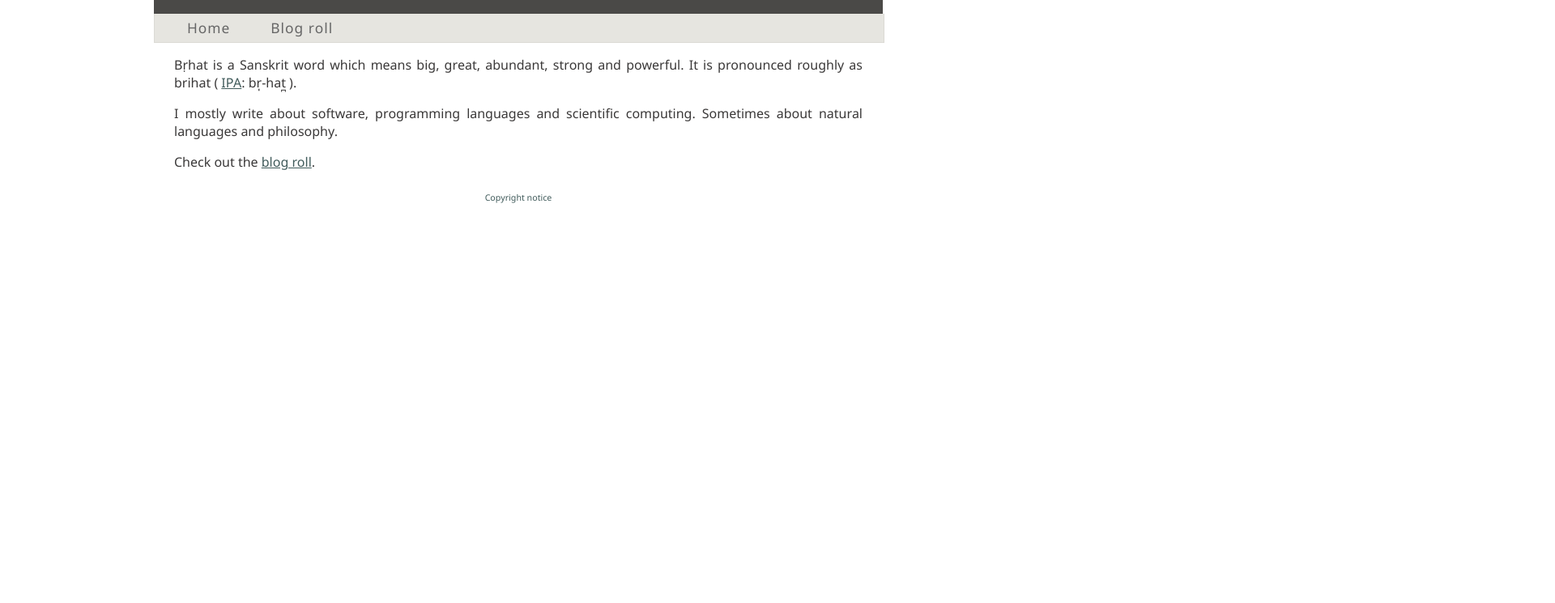
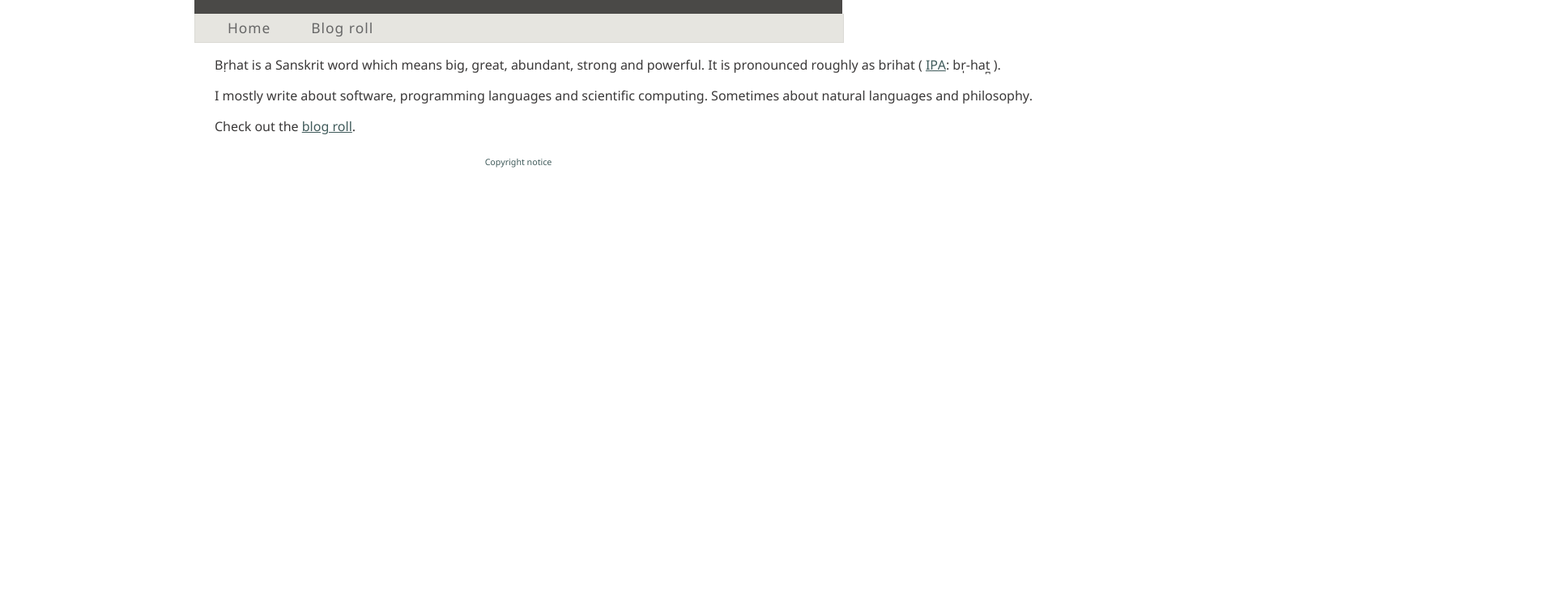
Before and after one commit to brihat/brihat.github.io, a plain HTML site: page index.html in a window 1280 px wide. Shown: the part 55-800 px from the top of the page at 81% size, 1920 px wide, since content can reach past the window. Drawn offline with Linux system fonts and the light colour scheme.

Commit message:
CSS tweaks for Chrome on Android

```diff
--- a/css/style.css
+++ b/css/style.css
@@ -43,7 +43,7 @@ body {
 #container {
         margin: 0;
         margin: 0px auto;
-        width: 900px;
+        width: 800px;
 }
 #header {
         margin-top: -35px;
@@ -63,7 +63,7 @@ body {
         border-left: solid #DBDAD5 1px;
         border-right: solid #DBDAD5 1px;
         border-bottom: solid #DBDAD5 1px;
-        width: 900px;
+        width: 800px;
         height: 35px;
         text-align: right;
 }
@@ -115,7 +115,7 @@ ul.menu li.current_page_item a:active {
 #content {
         float: left;
         margin-left: 25px;
-        width: 850px; /* 900px - 25 left - 25 right */
+        width: 7500px; /* 800px - 25 left - 25 right */
         text-align: justify;
 }
 #content  h1 {color: #405B5B;}
```
